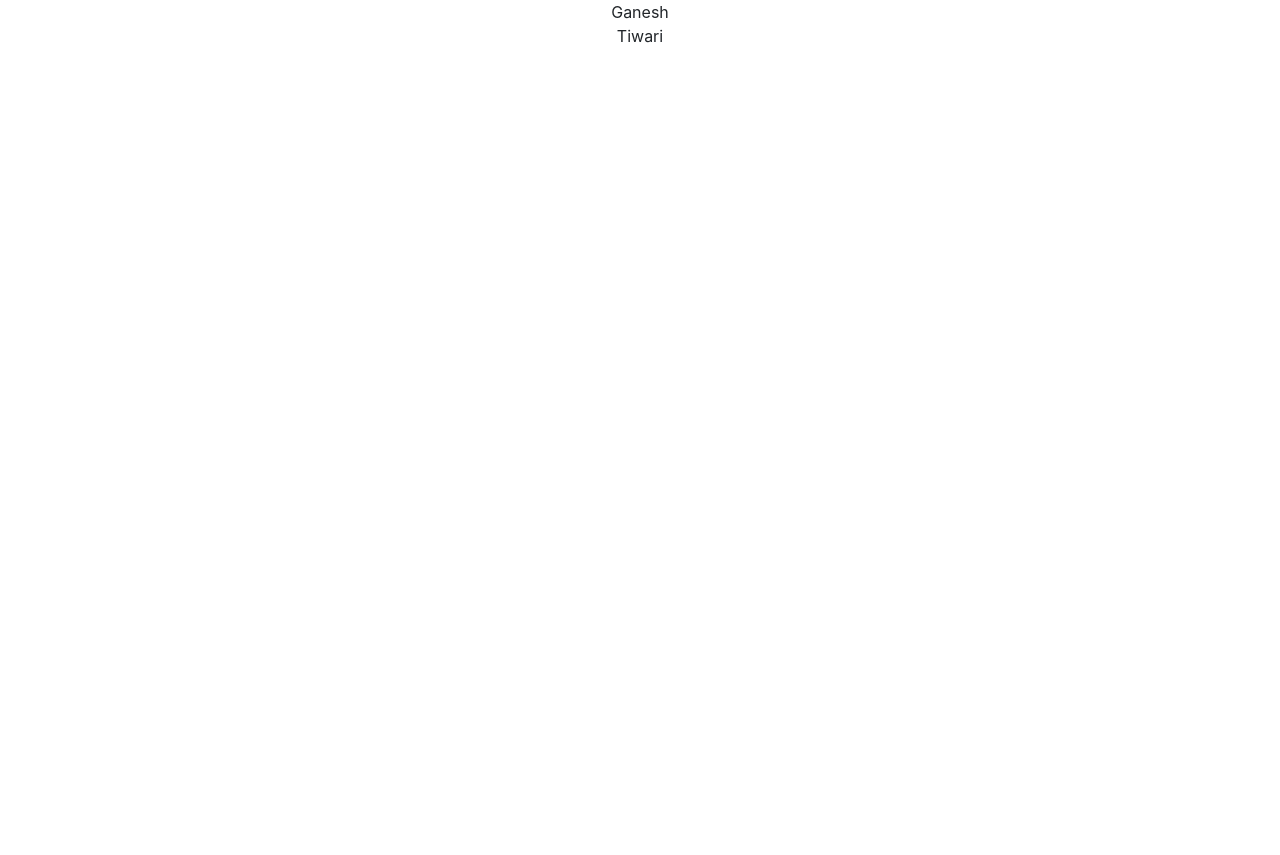
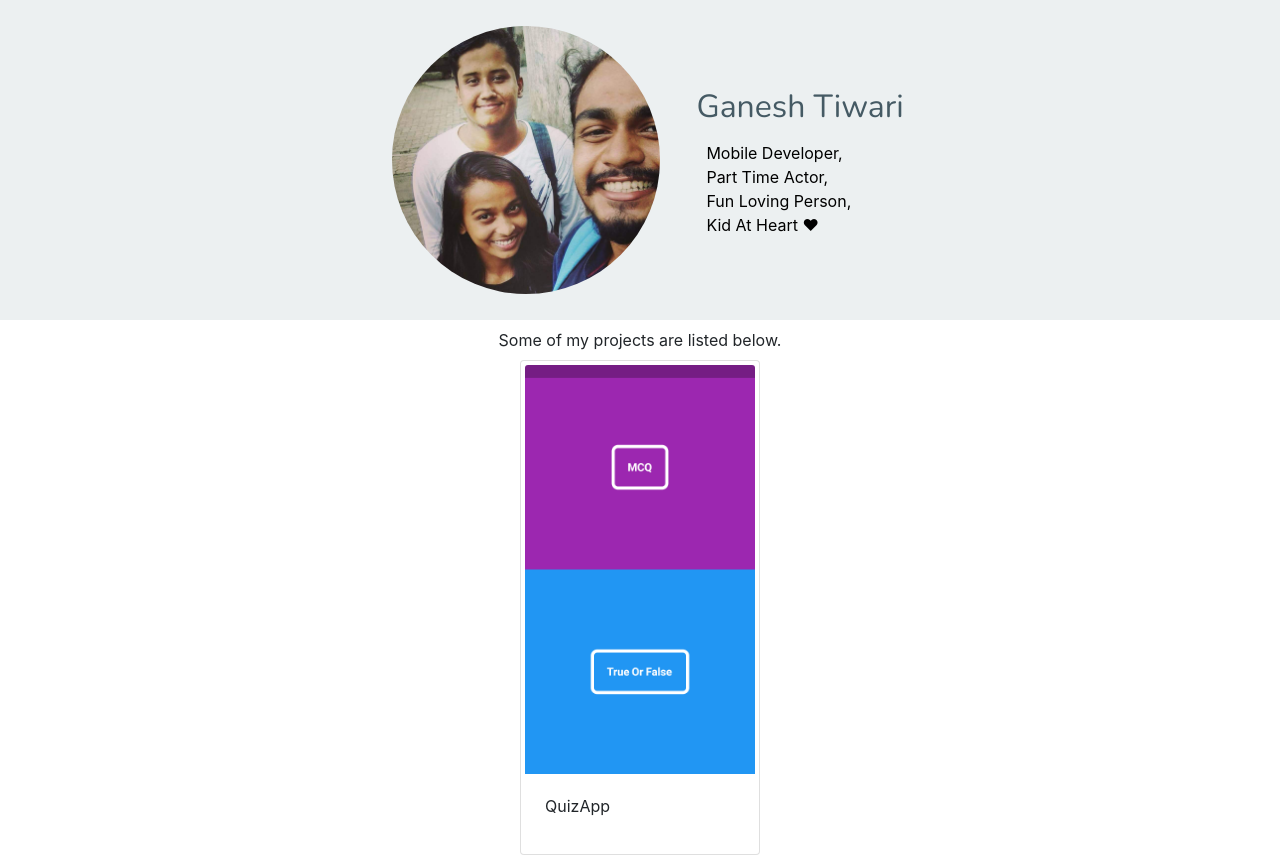
Before and after one commit to gat786/gat786.github.io, a plain HTML site: page index.html in a window 1280 px wide. Before the commit the page ends 800 px from the top, so only its background shows below. Drawn offline with nearby package versions, Linux system fonts and the light colour scheme; files whose address does not match are found by name.

Commit message:
added some design

```diff
--- a/css/main.css
+++ b/css/main.css
@@ -1,5 +1,30 @@
 body{
     background: #455A64;
+}
+
+.avatar{
+    border-radius: 50%;
+    padding: 1rem;
+}
+
+.header{
+    background-color: #ecf0f1;
+}
+
+.title{
+    font-family: 'Nunito', sans-serif;
+    font-size: 2rem;
+    padding-bottom: 10px;
+    color: #455A64;
+}
+
+td{
+    padding: 10px;
+}
+
+.description{
+    color: black;
+    padding-left: 10px;
 }
 
 .main{
--- a/index.html
+++ b/index.html
@@ -5,11 +5,46 @@
     <meta http-equiv="X-UA-Compatible" content="IE=edge">
     <title>Public PortFolio</title>
     <meta name="viewport" content="width=device-width, initial-scale=1">
+    <link rel="stylesheet" href="css/main.css">
     <link rel="stylesheet" href="https://stackpath.bootstrapcdn.com/bootstrap/4.3.1/css/bootstrap.min.css" integrity="sha384-ggOyR0iXCbMQv3Xipma34MD+dH/1fQ784/j6cY/iJTQUOhcWr7x9JvoRxT2MZw1T" crossorigin="anonymous">
     <script src="main.js"></script>
+    <link href="https://fonts.googleapis.com/css?family=Nunito" rel="stylesheet">
 </head>
 <body>
-    <p class="text-center">Ganesh<br>Tiwari</p>
+    <div class="header">
+        <center>
+            <table>
+                <tr>
+                    <td>
+                            <img src="img/profile.jpg" class="avatar" height="300" width="300" alt="Avatar">
+                    </td>
+                    <td>
+                        <div class="title">Ganesh Tiwari</div>
+                        <div class="description">
+                            Mobile Developer,<br>
+                            Part Time Actor,<br>
+                            Fun Loving Person,<br>
+                            Kid At Heart &hearts;
+                        </div>
+                    </td>
+                </tr>
+            </table>
+        </center>
+    </div>
+
+    <div class="projects-list">
+        <div class="d-flex justify-content-center m-2">Some of my projects are listed below.</div>
+
+        <div class="card p-1 m-auto" style="width:15rem;">
+            <img src="img/quiz_choice.png" class="card-img-top" alt="Choice Image">
+            <div class="card-body">
+                <div class="card-title">
+                    QuizApp
+                </div>
+
+            </div>
+        </div>
+    </div>
 
     <script src="https://code.jquery.com/jquery-3.3.1.slim.min.js" integrity="sha384-q8i/X+965DzO0rT7abK41JStQIAqVgRVzpbzo5smXKp4YfRvH+8abtTE1Pi6jizo" crossorigin="anonymous"></script>
     <script src="https://cdnjs.cloudflare.com/ajax/libs/popper.js/1.14.7/umd/popper.min.js" integrity="sha384-UO2eT0CpHqdSJQ6hJty5KVphtPhzWj9WO1clHTMGa3JDZwrnQq4sF86dIHNDz0W1" crossorigin="anonymous"></script>
```
Also changed, not shown: img/profile.jpg (added), typeface/adam.otf (added).
